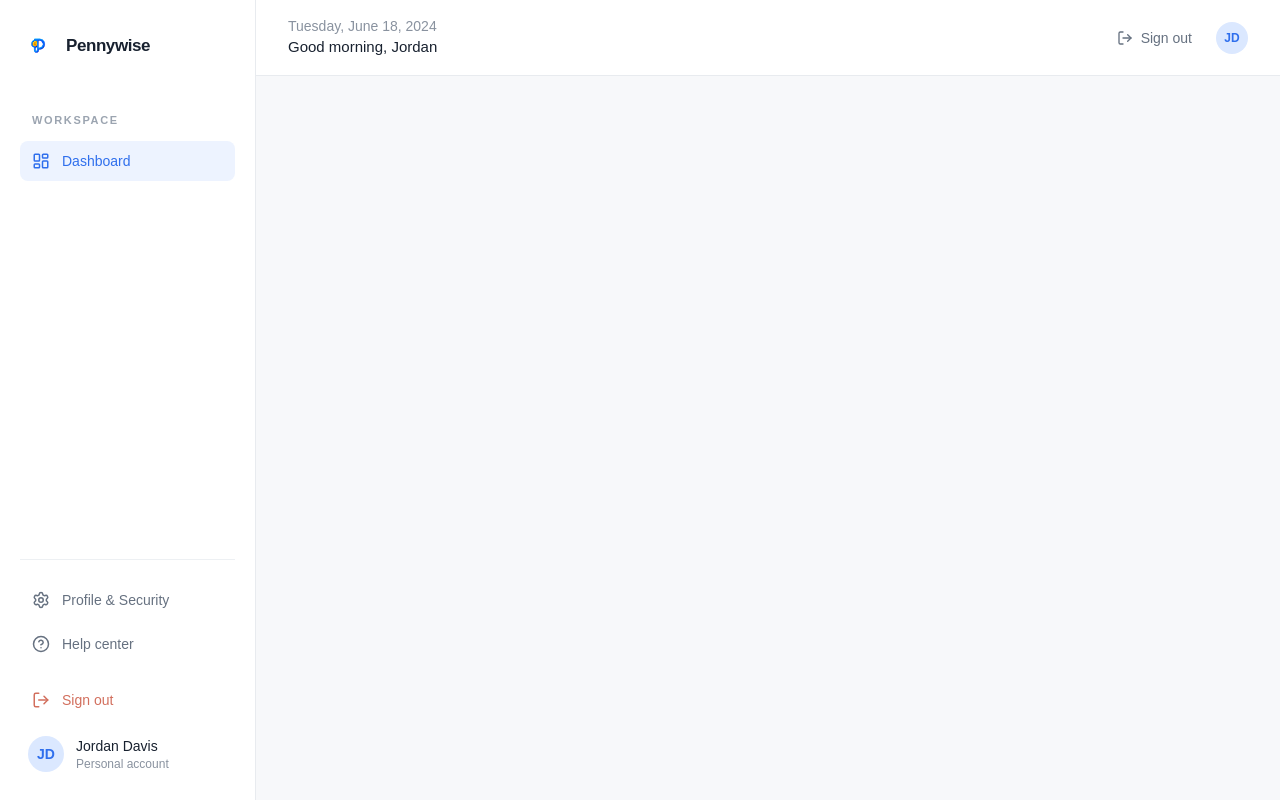
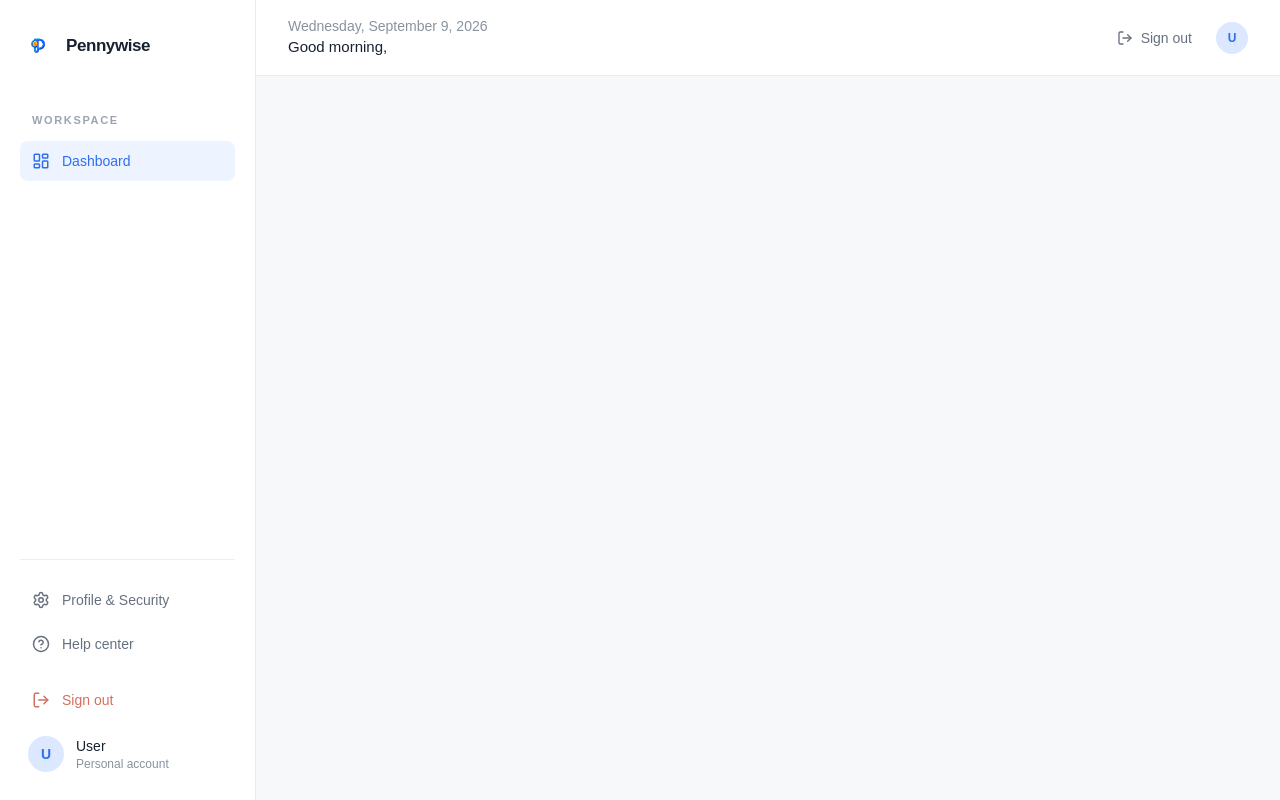
Before and after one commit to samson08sis/pennywise, a Next.js app: page /dashboard in a window 1280 px wide. Built offline with nearby package versions, Linux system fonts and the light colour scheme; no server answers.

Commit message:
Update dashboard to use user data fri=om auth context

```diff
--- a/src/app/dashboard/page.tsx
+++ b/src/app/dashboard/page.tsx
@@ -4,10 +4,32 @@ import { CircleHelp, LayoutDashboard, LogOut, Settings } from "lucide-react";
 import Brand from "@/components/Brand";
 import Link from "next/link";
 import { useAuth } from "@/context/AuthContext";
+import { User } from "@/types/auth";
 
 const navItems = [{ label: "Dashboard", icon: LayoutDashboard }];
 
-function Sidebar({ onSignout }: { onSignout: () => void }) {
+function getInitials(name: string): string {
+  const words = name.trim().split(/\s+/).filter(Boolean);
+  if (words.length === 0) return "";
+  if (words.length === 1) return words[0][0].toUpperCase();
+
+  return (words[0][0] + words[words.length - 1][0]).toUpperCase();
+}
+
+const today = new Date().toLocaleDateString("en-US", {
+  weekday: "long",
+  month: "long",
+  day: "numeric",
+  year: "numeric",
+});
+
+function Sidebar({
+  user,
+  onSignout,
+}: {
+  user: User | null;
+  onSignout: () => void;
+}) {
   return (
     <aside className="fixed inset-y-0 left-0 hidden w-64 flex-col border-r border-[#e8ebef] bg-white px-5 py-7 lg:flex">
       <Brand />
@@ -47,10 +69,10 @@ function Sidebar({ onSignout }: { onSignout: () => void }) {
         </button>
         <div className="mt-3 flex items-center gap-3 px-2">
           <div className="flex h-9 w-9 items-center justify-center rounded-full bg-[#dbe8ff] text-sm font-semibold text-[#2f6fed]">
-            JD
+            {getInitials(user?.name || "User")}
           </div>
           <div>
-            <p className="text-sm font-medium">Jordan Davis</p>
+            <p className="text-sm font-medium">{user?.name || "User"}</p>
             <p className="text-xs text-[#89929f]">Personal account</p>
           </div>
         </div>
@@ -59,15 +81,23 @@ function Sidebar({ onSignout }: { onSignout: () => void }) {
   );
 }
 
-function Navbar({ onSignout }: { onSignout: () => void }) {
+function Navbar({
+  user,
+  onSignout,
+}: {
+  user: User | null;
+  onSignout: () => void;
+}) {
   return (
     <header className="flex h-19 items-center justify-between border-b border-[#e8ebef] bg-white px-5 sm:px-8">
       <div className="lg:hidden">
         <Brand />
       </div>
       <div className="hidden lg:block">
-        <p className="text-sm text-[#89929f]">Tuesday, June 18, 2024</p>
-        <p className="text-[15px] font-medium">Good morning, Jordan</p>
+        <p className="text-sm text-[#89929f]">{today}</p>
+        <p className="text-[15px] font-medium">
+          Good morning, {user?.name.trim().split(" ")[0]}
+        </p>
       </div>
       <div className="flex items-center gap-3">
         <button
@@ -77,7 +107,7 @@ function Navbar({ onSignout }: { onSignout: () => void }) {
           <span className="hidden sm:inline">Sign out</span>
         </button>
         <div className="flex h-8 w-8 items-center justify-center rounded-full bg-[#dbe8ff] text-xs font-semibold text-[#2f6fed]">
-          JD
+          {getInitials(user?.name || "User")}
         </div>
       </div>
     </header>
@@ -85,7 +115,7 @@ function Navbar({ onSignout }: { onSignout: () => void }) {
 }
 
 export default function Dashboard() {
-  const { logout } = useAuth();
+  const { user, logout } = useAuth();
 
   const onSignout = async () => {
     await logout();
@@ -93,9 +123,9 @@ export default function Dashboard() {
 
   return (
     <main className="min-h-screen bg-[#f7f8fa] text-[#18212f]">
-      <Sidebar onSignout={onSignout} />
+      <Sidebar user={user} onSignout={onSignout} />
       <section className="lg:ml-64">
-        <Navbar onSignout={onSignout} />
+        <Navbar user={user} onSignout={onSignout} />
       </section>
     </main>
   );
```
